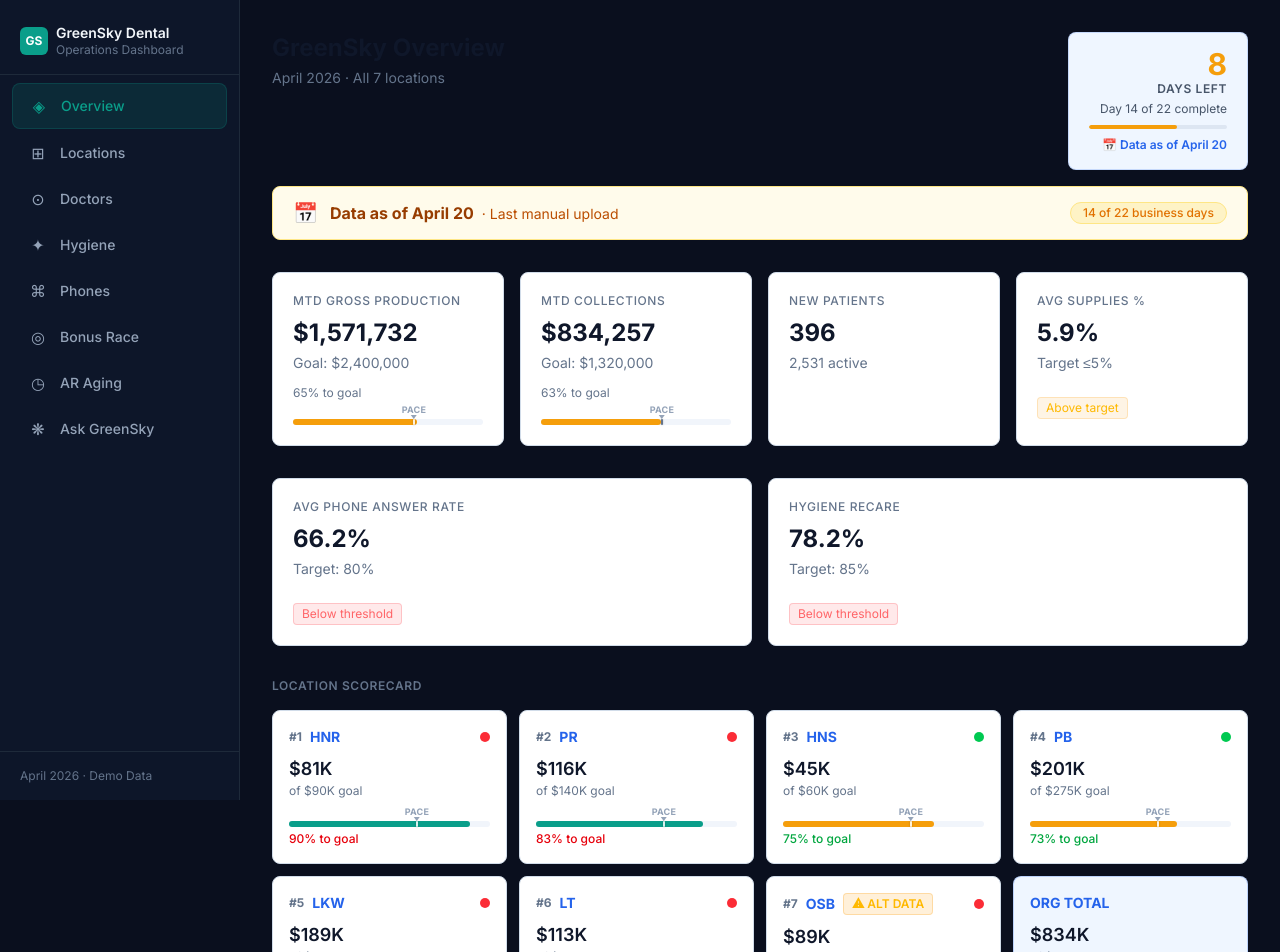
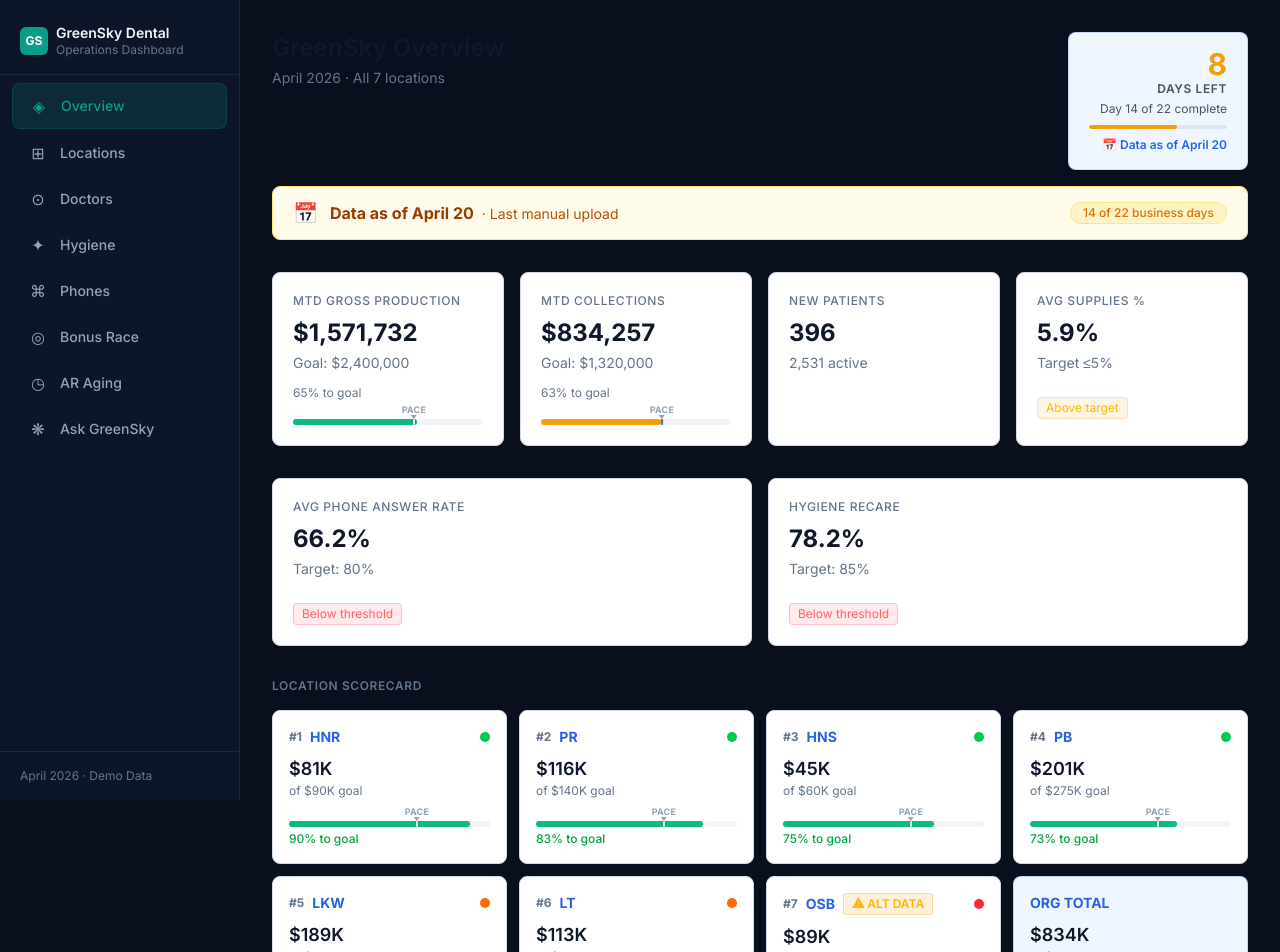
Before and after one commit to kylenichols15-gif/greenskydashboard, a Next.js app: page / in a window 1280 px wide. Shown: the top 952 px of the page. Built offline with nearby package versions, Linux system fonts and the light colour scheme.

Commit message:
Pace-relative bar colors: green=on pace, amber=within 8%, orange=8-22% behind, red=>22% behind

```diff
--- a/app/locations/LocationsClient.tsx
+++ b/app/locations/LocationsClient.tsx
@@ -66,7 +66,6 @@ export default function LocationsClient({ locations, periodLabel, daysRemaining
           const suppliesStatus = getStatusLow(loc.suppliesPct, BENCHMARKS.supplies_pct.target, BENCHMARKS.supplies_pct.flagAbove)
           const collStatus     = getStatusHigh(Math.min(loc.collectionRate, 99), BENCHMARKS.collections_rate.target, BENCHMARKS.collections_rate.flagBelow)
 
-          const barColor  = pct >= 100 ? '#10B981' : pct >= 80 ? '#0A9E8A' : pct >= 60 ? '#F59E0B' : '#EF4444'
           const phoneC    = { green:'text-green-400', amber:'text-amber-400', red:'text-red-400' }[phoneStatus]
           const recareC   = { green:'text-green-400', amber:'text-amber-400', red:'text-red-400' }[recareStatus]
           const suppliesC = { green:'text-green-400', amber:'text-amber-400', red:'text-red-400' }[suppliesStatus]
@@ -111,7 +110,7 @@ export default function LocationsClient({ locations, periodLabel, daysRemaining
                 </div>
 
                 <div className="mb-1">
-                  <GoalBar pct={pct} height="thin" color={barColor} />
+                  <GoalBar pct={pct} height="thin" />
                 </div>
                 <div className="flex justify-between text-xs mb-4">
                   <span className={`font-semibold ${{ green:'text-green-400', amber:'text-amber-400', red:'text-red-400' }[status]}`}>{pct}% to goal</span>
--- a/app/page.tsx
+++ b/app/page.tsx
@@ -97,12 +97,13 @@ export default async function OverviewPage() {
             const gb = MONTHLY_GOALS[b.code] ?? 100000
             return pctToGoal(b.collections, gb) - pctToGoal(a.collections, ga)
           }).map((loc, i) => {
-            const goal   = MONTHLY_GOALS[loc.code] ?? 100000
-            const pct    = pctToGoal(loc.collections, goal)
-            const status = locationStatus(loc.status)
-            const dotBg  = { green: 'bg-green-500', amber: 'bg-amber-500', red: 'bg-red-500' }[status]
-            const barColor = pct >= 100 ? '#10B981' : pct >= 80 ? '#0A9E8A' : pct >= 60 ? '#F59E0B' : '#EF4444'
-            const pctColor = { green: 'text-green-600', amber: 'text-amber-600', red: 'text-red-600' }[status]
+            const goal     = MONTHLY_GOALS[loc.code] ?? 100000
+            const pct      = pctToGoal(loc.collections, goal)
+            const pacePct  = Math.round((PERIOD_INFO.daysComplete / PERIOD_INFO.totalBizDays) * 100)
+            const ratio    = pct / pacePct
+            const paceStatus = pct >= pacePct ? 'green' : ratio >= 0.92 ? 'amber' : ratio >= 0.78 ? 'orange' : 'red'
+            const dotBg    = { green: 'bg-green-500', amber: 'bg-amber-500', orange: 'bg-orange-500', red: 'bg-red-500' }[paceStatus]
+            const pctColor = { green: 'text-green-600', amber: 'text-amber-600', orange: 'text-orange-500', red: 'text-red-600' }[paceStatus]
             const rank = i + 1
 
             return (
@@ -117,7 +118,7 @@ export default async function OverviewPage() {
                 </div>
                 <div className="text-[#0f172a] font-semibold text-lg">{formatCurrency(loc.collections, true)}</div>
                 <div className="text-[#64748b] text-xs mb-2">of {formatCurrency(goal, true)} goal</div>
-                <GoalBar pct={pct} height="thin" color={barColor} />
+                <GoalBar pct={pct} height="thin" />
                 <div className={`text-xs mt-1 font-medium ${pctColor}`}>{pct}% to goal</div>
               </div>
             )
--- a/components/GoalBar.tsx
+++ b/components/GoalBar.tsx
@@ -5,18 +5,22 @@ interface GoalBarProps {
   pct: number           // actual % vs goal (0–120+)
   barMax?: number       // bar scale ceiling — 100 for standard, 120 for bonus race
   height?: 'thin' | 'medium' | 'thick'  // h-1.5 | h-2.5 | h-4
-  color?: string        // override fill color (hex)
+  color?: string        // override fill color (hex) — skips pace-relative logic
   showMarker?: boolean  // default true
   className?: string
 }
 
 const heightClass = { thin: 'h-1.5', medium: 'h-2.5', thick: 'h-4' }
 
-function defaultColor(pct: number) {
-  if (pct >= 100) return '#10B981'
-  if (pct >= 80)  return '#0A9E8A'
-  if (pct >= 60)  return '#F59E0B'
-  return '#EF4444'
+// Color reflects performance vs. current pace, not fixed absolute thresholds.
+// ratio = actual% / pace% — are you keeping up with where you should be?
+function paceColor(pct: number, pacePct: number) {
+  if (pct >= 100)             return '#10B981'  // goal complete — bright green
+  if (pct >= pacePct)         return '#10B981'  // at or ahead of pace — green
+  const ratio = pct / pacePct
+  if (ratio >= 0.92)          return '#F59E0B'  // within 8% of pace — amber
+  if (ratio >= 0.78)          return '#F97316'  // 8–22% behind pace — orange
+  return '#EF4444'                              // >22% behind pace — red
 }
 
 export default function GoalBar({
@@ -28,14 +32,14 @@ export default function GoalBar({
   className = '',
 }: GoalBarProps) {
   const { daysComplete, totalBizDays } = PERIOD_INFO
-  const pacePct      = (daysComplete / totalBizDays) * 100   // e.g. 68.18 % through period
-  const fillWidth    = Math.min((pct   / barMax) * 100, 100) // fill % of bar width
-  const markerLeft   = Math.min((pacePct / barMax) * 100, 99) // pace line % of bar width
-  const fillColor    = color ?? defaultColor(pct)
-  const hClass       = heightClass[height]
+  const pacePct    = (daysComplete / totalBizDays) * 100    // % through the period
+  const fillWidth  = Math.min((pct    / barMax) * 100, 100) // fill % of bar width
+  const markerLeft = Math.min((pacePct / barMax) * 100, 99) // pace line % of bar width
+  const fillColor  = color ?? paceColor(pct, pacePct)
+  const hClass     = heightClass[height]
 
-  // Is the fill already past the marker? Use white line so it pops
-  const markerColor  = fillWidth >= markerLeft ? 'rgba(255,255,255,0.85)' : '#64748b'
+  // White line when fill has passed the marker, slate otherwise
+  const markerColor = fillWidth >= markerLeft ? 'rgba(255,255,255,0.85)' : '#64748b'
 
   return (
     <div className={`relative ${className}`} style={{ paddingTop: 14 }}>
@@ -51,7 +55,6 @@ export default function GoalBar({
           >
             pace
           </span>
-          {/* Downward triangle */}
           <div
             style={{
               width: 0, height: 0,
@@ -64,7 +67,7 @@ export default function GoalBar({
         </div>
       )}
 
-      {/* Track (no overflow-hidden so marker line can extend) */}
+      {/* Track */}
       <div className={`relative ${hClass} bg-[#f1f5fb] rounded-full`}>
         {/* Fill bar */}
         <div
@@ -72,18 +75,18 @@ export default function GoalBar({
           style={{ width: `${fillWidth}%`, backgroundColor: fillColor }}
         />
 
-        {/* Pace marker line (inside bar) */}
+        {/* Pace marker line */}
         {showMarker && (
           <div
             className="absolute top-0 h-full"
             style={{
-              left:      `${markerLeft}%`,
-              width:     2,
-              transform: 'translateX(-50%)',
+              left:            `${markerLeft}%`,
+              width:           2,
+              transform:       'translateX(-50%)',
               backgroundColor: markerColor,
-              boxShadow: '0 0 2px rgba(0,0,0,0.25)',
-              zIndex: 10,
-              borderRadius: 1,
+              boxShadow:       '0 0 2px rgba(0,0,0,0.25)',
+              zIndex:          10,
+              borderRadius:    1,
             }}
           />
         )}
```
